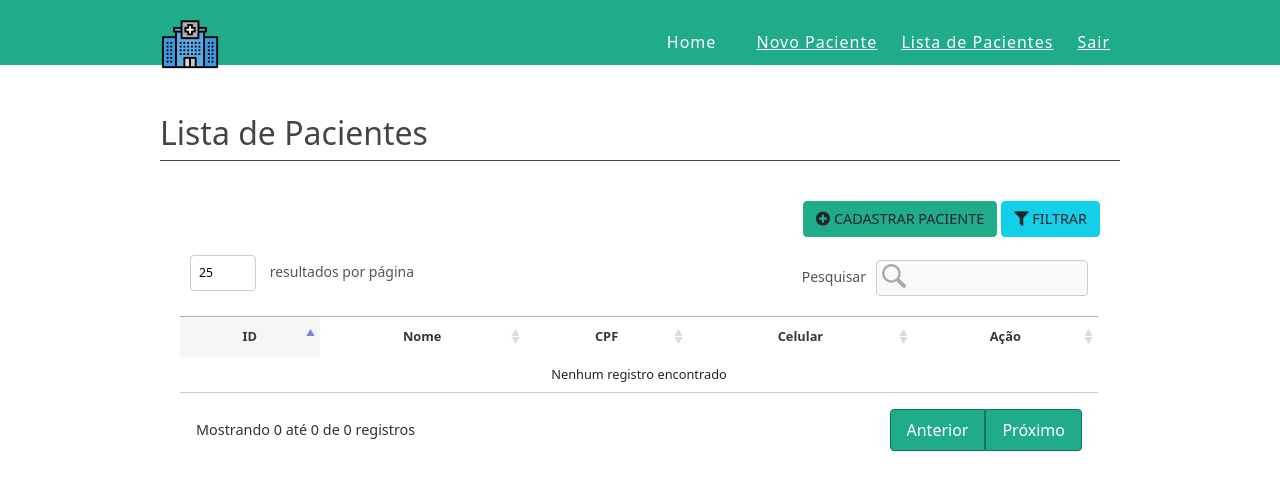
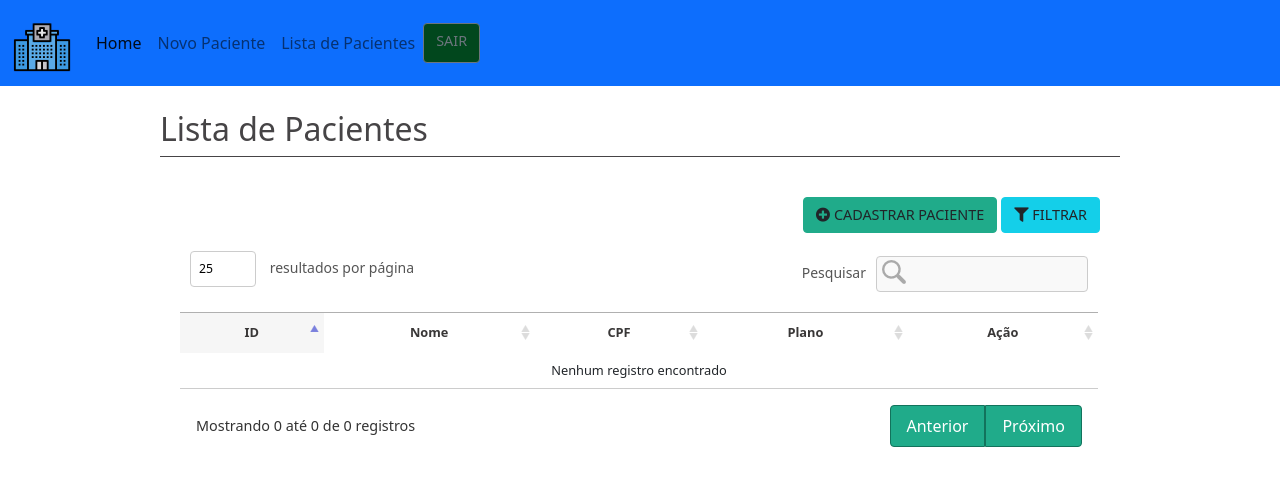
Before and after one commit to Pedro-Arantes/Clinica_modelo, a PHP site: page /clinica/paciente in a window 1280 px wide. Shown: the top 490 px of the page. Run offline with PHP 8.4, Linux system fonts and the light colour scheme; data that the repository does not hold is empty; some libraries are stand-ins or nearby versions.

Commit message:
versao 0.0.2 Modelo de  Clinica com bootstrap

```diff
--- a/app/views/Paciente/indexpac.php
+++ b/app/views/Paciente/indexpac.php
@@ -38,7 +38,7 @@
 						  <th align="left">ID</th>
 							<th align="left">Nome</th>
 							<th align="left">CPF</th>
-							<th align="center">Celular</th>
+							<th align="center">Plano</th>
 							<th align="center">Ação</th>
 						  </tr>
 						</thead>
@@ -48,7 +48,7 @@
 								<td><?php echo $paciente->idpaciente; ?></td>
 								<td><?php echo $paciente->nome; ?></td>
 								<td><?php echo $paciente->cpf; ?></td>
-								<td align="center"><?php echo $paciente->cel; ?></td>
+								<td align="center"><?php echo $paciente->plano; ?></td>
 								<td align="center">
 									<a   href="<?php echo URL_BASE."paciente/edit/".$paciente->idpaciente ?>" class="btn btn-outline-warning" title="Editar"> <img src="<?php echo URL_BASE."assets/img/iconoir_edit.svg"?>" alt=""> </a>
 									<a  href="<?php echo URL_BASE."paciente/excluir/".$paciente->idpaciente ?>" class="btn btn-outline-danger" title="exlcluir"><img src="<?php echo URL_BASE."assets/img/iconoir_trash.svg"?>" alt=""></a>
--- a/app/views/cabecalho.php
+++ b/app/views/cabecalho.php
@@ -1,21 +1,28 @@
-<header class="topo">
+<header class="">
 
 
 
 
 
 
-			<div class="conteudo">
-			<a href="" class="mobmenu fas fa-bars"></a>
-				<a href="index.html" class=""><img src="<?php echo URL_BASE ?>/assets/img/ico_clinica.webp" width="60px" height="60px" ></a>
-				<nav class="menu">
-					<ul>
-						<li class="nav-item"><a  class="nav-link active" href="<?php echo URL_BASE ?>">Home</a></li>
 
-						<li><a href="<?php echo URL_BASE."paciente/create" ?>">Novo Paciente</a></li>
-						<li><a href="<?php echo URL_BASE."paciente"?>">Lista de Pacientes</a></li>
-						<li><a href="">Sair</a></li>
-					</ul>
-				</nav>
-			</div>
+
+
+			<nav class="navbar navbar-expand-lg navbar-light bg-primary">
+				<div class="container-fluid">
+					<a href="<?php echo URL_BASE ?>" class="navbar-brand"><img src="<?php echo URL_BASE ?>/assets/img/ico_clinica.webp" width="60px" height="60px" ></a>
+					<button class="navbar-toggler" type="button" data-bs-toggle="collapse" data-bs-target="#navbarNavAltMarkup" aria-controls="navbarNavAltMarkup" aria-expanded="false" aria-label="Toggle navigation">
+					<span class="navbar-toggler-icon"></span>
+					</button>
+					<div class="collapse navbar-collapse" id="navbarNavAltMarkup">
+					<div class="navbar-nav">
+						<a  class="nav-link active" href="<?php echo URL_BASE ?>">Home</a>
+						<a  class="nav-link " href="<?php echo URL_BASE."paciente/create" ?>">Novo Paciente</a>
+						<a class="nav-link " href="<?php echo URL_BASE."paciente"?>">Lista de Pacientes</a>
+						<a class="btn btn-outline-secondary" href="<?php echo URL_BASE ?>">Sair</a>
+
+					</div>
+					</div>
+				</div>
+			</nav>
 </header>
--- a/assets/css/auxiliar.css
+++ b/assets/css/auxiliar.css
@@ -186,7 +186,7 @@ a:hover{text-decoration:none!important}
     text-align: center;
     text-transform: uppercase;
     text-decoration: none;
-    background:#41d07b!important;
+    background:#01471d!important;
 	transition:all .4s;
 	font-size: .9rem!important;
 }
--- a/assets/css/style.css
+++ b/assets/css/style.css
@@ -200,7 +200,7 @@ body.base-login .caixa label
 }
 .grade-home .cx-home .cx-body.btn{
 		padding: 0!important;
-    background: #20ab8a!important;
+		background: #20ab8a!important;
     border-radius: 6px;
     display: flex;
     grid-template-columns: auto;
```
Also changed, not shown: app/views/Paciente/createpar.php (deleted, +0 -64 lines), app/views/Paciente/indexpar.php (deleted, +0 -65 lines), readme.md.
